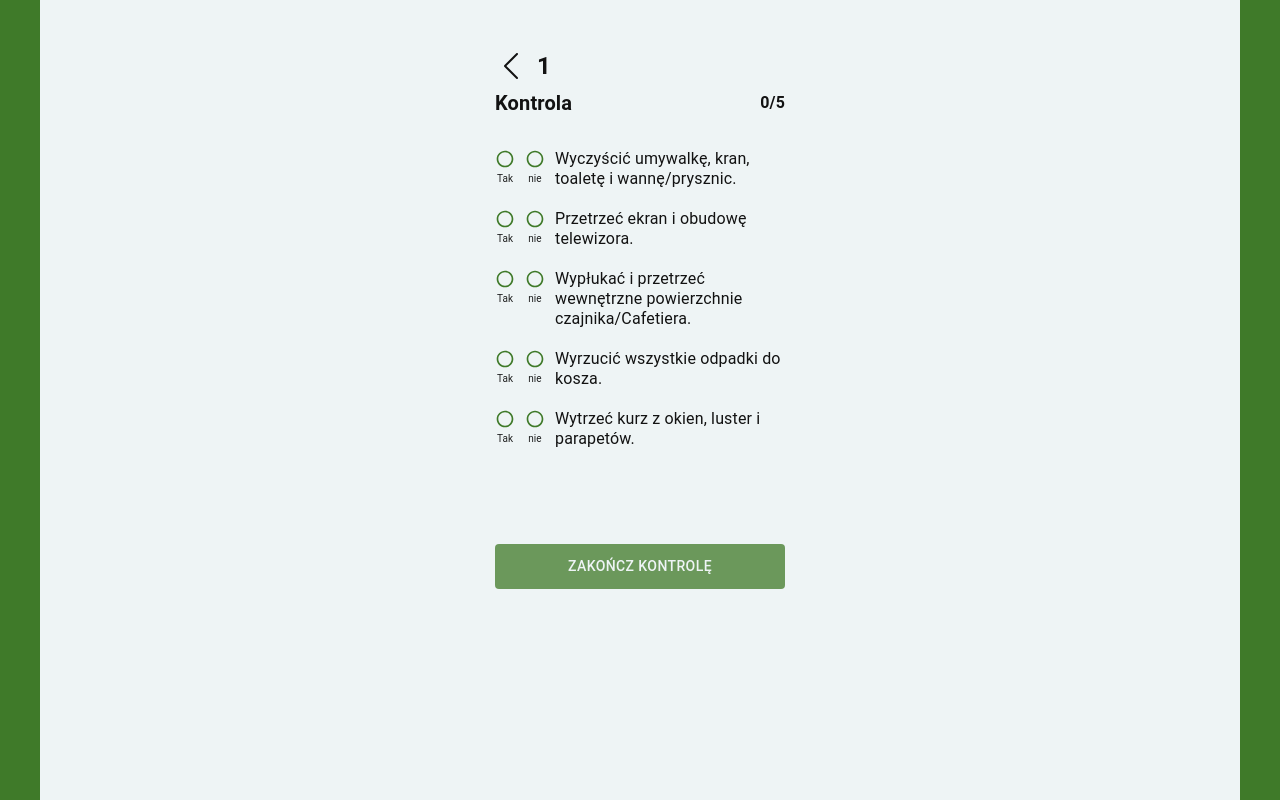
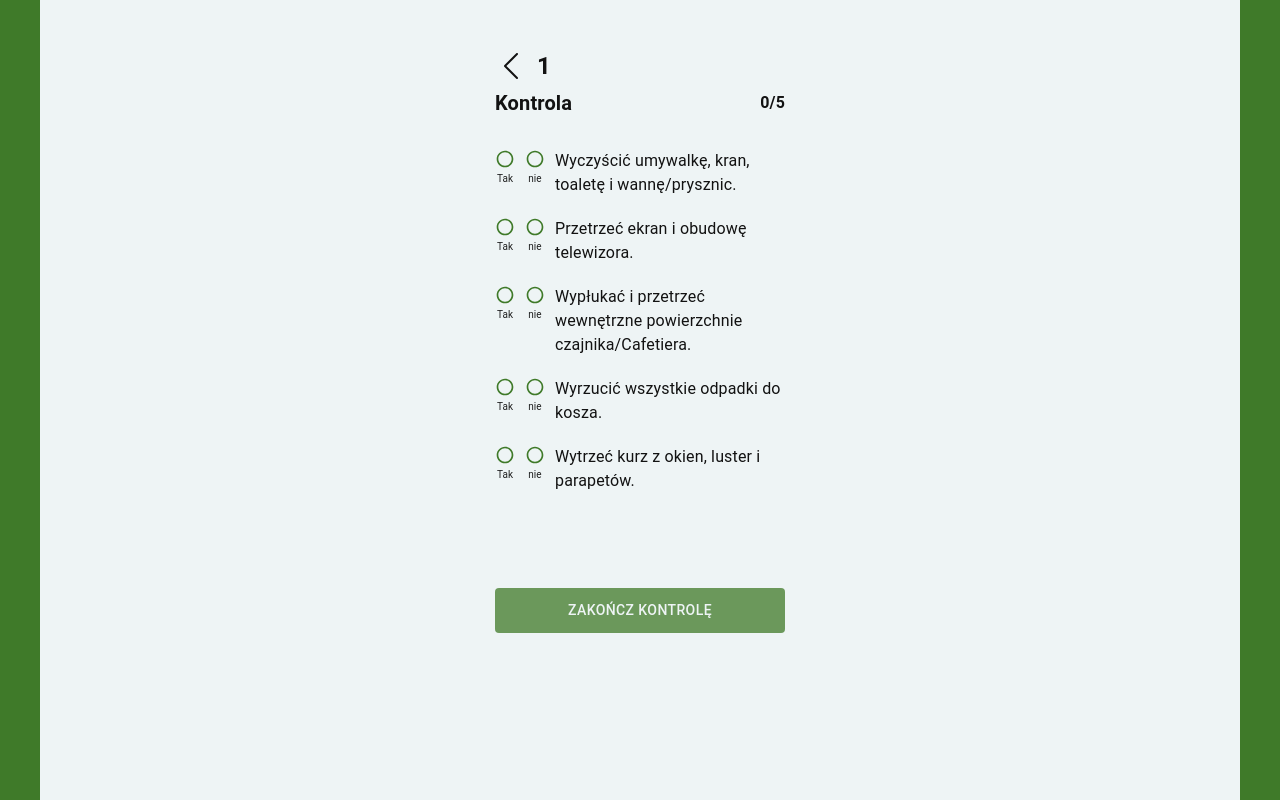
Before and after one commit to urasinskipawel/PoC-Hotel-App, a React (Create React App) app: page /hotel/1/room/1 in a window 1280 px wide. Built offline with nearby package versions, Linux system fonts and the light colour scheme.

Commit message:
Built handling of ControlCard form using RHF

```diff
--- a/src/App.tsx
+++ b/src/App.tsx
@@ -1,4 +1,3 @@
-// App.tsx
 import React from 'react';
 import { BrowserRouter as Router, Routes as Switch, Route } from 'react-router-dom';
 // import { Home } from './screens/Home';
--- a/src/screens/RoomControlCard.tsx
+++ b/src/screens/RoomControlCard.tsx
@@ -1,47 +1,30 @@
-import React, { useState } from 'react';
-import { Button, Box, FormControlLabel, Container, Typography, Radio, FormGroup } from '@mui/material';
-import { useParams } from 'react-router-dom';
+import React from 'react';
+import { Button, Box, FormControlLabel, Container, Typography, Radio, RadioGroup } from '@mui/material';
+import { useParams, useNavigate } from 'react-router-dom';
 import { Link } from 'react-router-dom';
 import { DirectionIcon } from '../components/DirectionIcon/DirectionIcon';
-import { cleaningTasks } from '../utils/cleaningTasks';
+import { Controller, SubmitHandler, useForm } from 'react-hook-form';
+import { uniqueControlTasksArray } from '../helpers/drawRandomTasks';
+interface FormValues {
+	[key: string]: string;
+}
 
-export const drawRandomTasks = (arr: string[], tasksNumber = 5): Set<string> => {
-	const randomTasks: string[] = [];
-	const newControlTasks: string[] = [...arr];
-	for (let i = 0; i < tasksNumber; i++) {
-		const randomIndex = Math.floor(Math.random() * newControlTasks.length);
-		const randomTask = newControlTasks.splice(randomIndex, 1)[0];
-		randomTasks.push(randomTask);
-	}
-	const uniqueTasks: Set<string> = new Set(randomTasks);
-	return uniqueTasks;
+export const RoomControlCard = () => {
+	const { handleSubmit, control, watch } = useForm<FormValues>();
+	const { hotelId, roomId } = useParams<string>();
+	const navigate = useNavigate();
+
+	const handleRadioForm: SubmitHandler<FormValues> = (data: any) => {
+		console.log('Wysyłanie danych:', data);
+		navigate(`/hotel/${hotelId}`);
 	};
 
-const uniqueControlTasks: Set<string> = drawRandomTasks(cleaningTasks);
-const uniqueControlTasksArray: string[] = [...uniqueControlTasks];
-
-export const RoomControlCard = () => {
-	const [taskStatus, setTaskStatus] = useState<{ [key: string]: string }>({});
-
-	const { hotelId, roomId } = useParams<string>();
-
-	const handleRadioOption = (taskId: number, option: string) => {
-		setTaskStatus(prevStatus => ({
-			...prevStatus,
-			[taskId]: option,
-		}));
-	};
-
-	let counter = 0;
-
-	const countCheckedTasks = (): number => {
-		for (const task in taskStatus) {
-			if (taskStatus[task]) {
-				counter++;
-			}
-		}
-		return counter;
-	};
+	const checkedTasks = Object.keys(uniqueControlTasksArray)
+		.map(index => {
+			const radioValue = watch(`task-${index}`, '');
+			return radioValue === 'tak' || radioValue === 'nie';
+		})
+		.filter(Boolean).length;
 
 	return (
 		<Container component='main'>
@@ -71,9 +54,10 @@ export const RoomControlCard = () => {
 					Kontrola
 				</Typography>
 				<Typography variant='body1' sx={{ color: '#121212', fontWeight: 600 }}>
-					{countCheckedTasks()}/{uniqueControlTasksArray.length}
+					{checkedTasks}/{uniqueControlTasksArray.length}
 				</Typography>
 			</Box>
+			<form onSubmit={handleSubmit(handleRadioForm)}>
 				{uniqueControlTasksArray.map((task, index) => (
 					<Box
 						key={index}
@@ -84,7 +68,13 @@ export const RoomControlCard = () => {
 							marginBottom: '20px',
 						}}
 					>
-					<FormGroup
+						<Controller
+							name={`task-${index}`}
+							control={control}
+							defaultValue=''
+							render={({ field }) => (
+								<RadioGroup
+									{...field}
 									sx={{
 										display: 'flex',
 										flexDirection: 'row',
@@ -113,8 +103,6 @@ export const RoomControlCard = () => {
 										label='Tak'
 										value='tak'
 										labelPlacement='bottom'
-							checked={taskStatus[index] === 'tak'}
-							onChange={() => handleRadioOption(index, 'tak')}
 										sx={{ margin: '0px 10px 0px 0px' }}
 									/>
 									<FormControlLabel
@@ -134,20 +122,19 @@ export const RoomControlCard = () => {
 										label='nie'
 										value='nie'
 										labelPlacement='bottom'
-							checked={taskStatus[index] === 'nie'}
-							onChange={() => handleRadioOption(index, 'nie')}
 										sx={{ margin: '0px 10px 0px 0px' }}
 									/>
-					</FormGroup>
-					<Typography variant='body1' sx={{ color: '#121212', alignSelf: 'flex-start', lineHeight: '1.25' }}>
+								</RadioGroup>
+							)}
+						/>
+						<Typography variant='body1' sx={{ color: '#121212' }}>
 							{task}
 						</Typography>
 					</Box>
 				))}
 				<Button
-				disabled={counter !== uniqueControlTasksArray.length}
-				component={Link}
-				to={`/hotel/${hotelId}`}
+					type='submit'
+					disabled={checkedTasks !== uniqueControlTasksArray.length}
 					variant='contained'
 					sx={{
 						backgroundColor: '#3F7A29',
@@ -166,6 +153,7 @@ export const RoomControlCard = () => {
 				>
 					Zakończ kontrolę
 				</Button>
+			</form>
 		</Container>
 	);
 };
```
Lines whose indentation alone changed are shown as unchanged.
